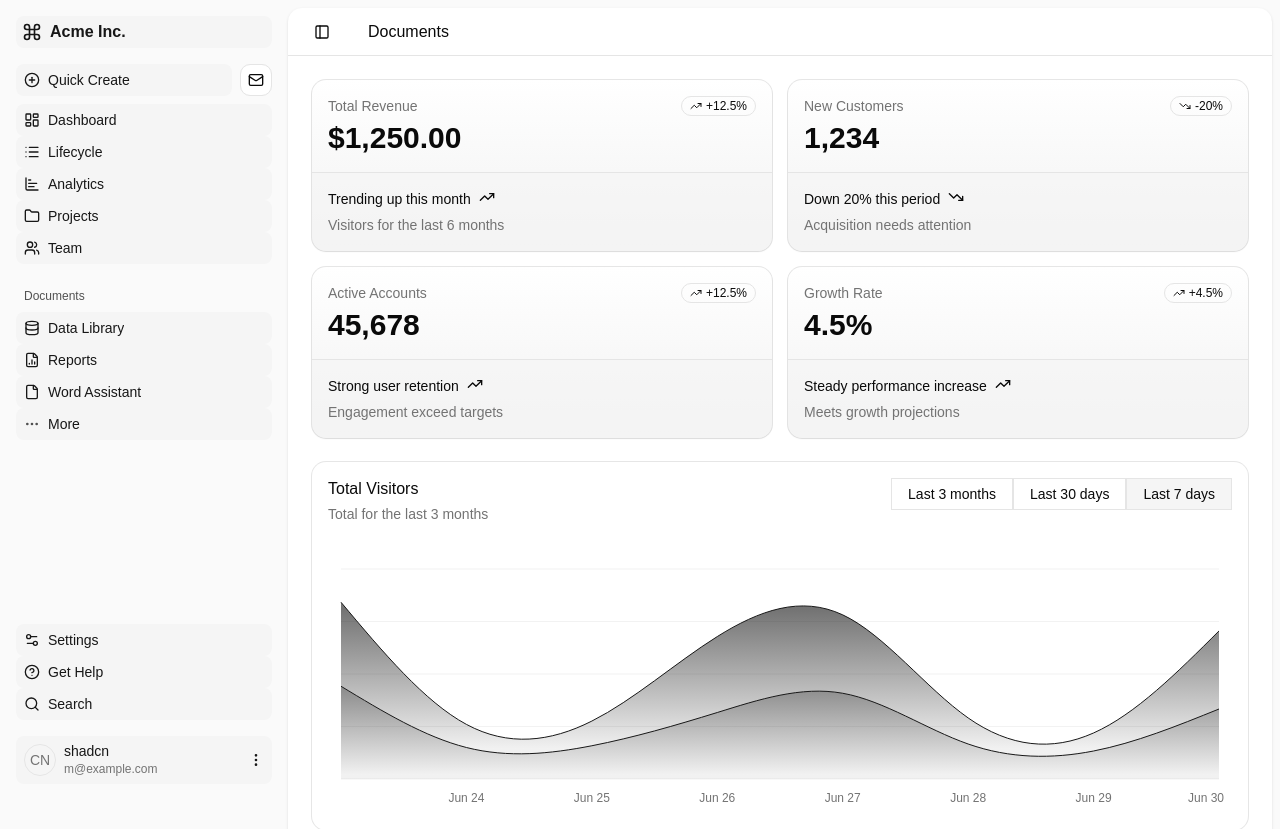
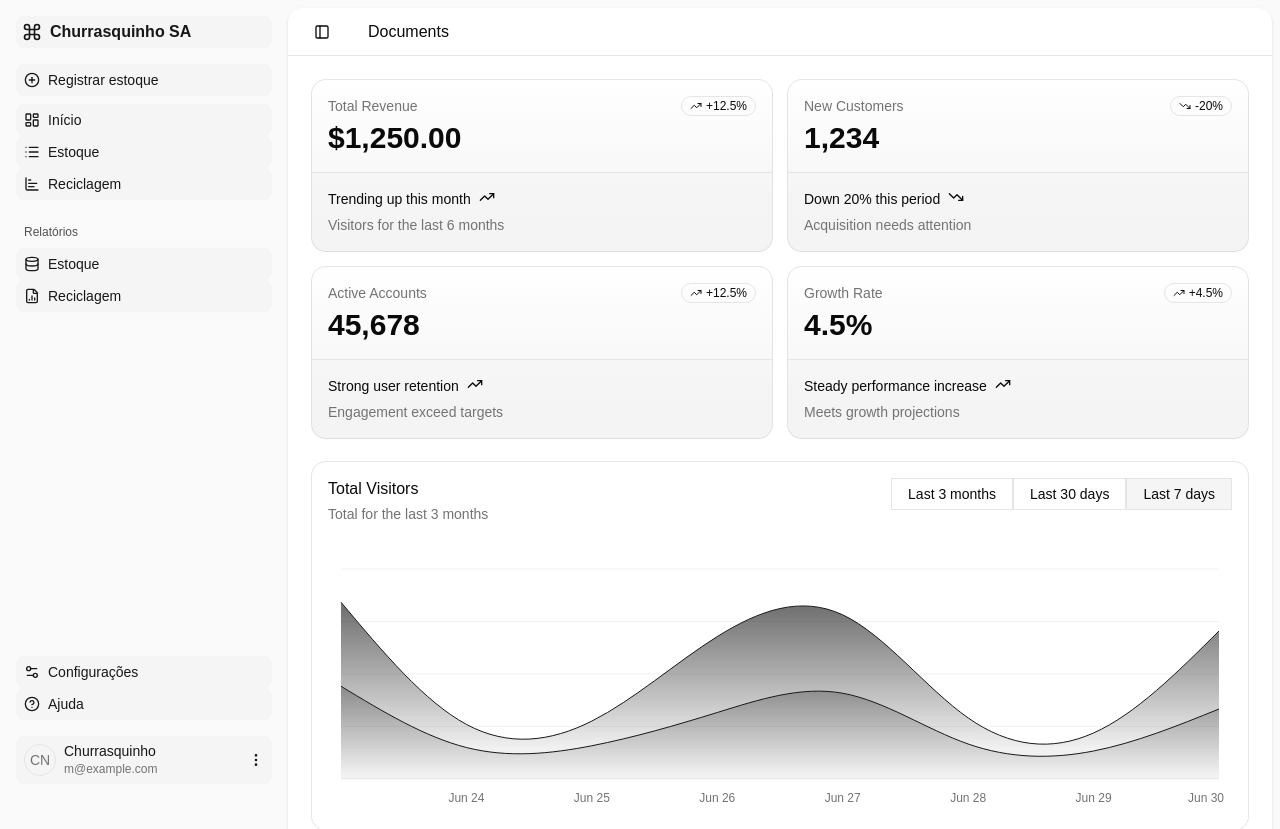
Before and after one commit to Hissachi/churrasquinho-front-end, a React (Vite) app: page / in a window 1280 px wide. Shown: the top 829 px of the page. Built offline with nearby package versions, Linux system fonts and the light colour scheme.

Commit message:
refactor(ui): sidebar tree adapted for the actual project

```diff
--- a/package.json
+++ b/package.json
@@ -1,6 +1,6 @@
 {
   "name": "projeto-pi",
-  "version": "0.0.0",
+  "version": "0.1.0",
   "scripts": {
     "dev": "vite",
     "build": "vite build",
--- a/src/components/app-sidebar.jsx
+++ b/src/components/app-sidebar.jsx
@@ -17,146 +17,52 @@ import { LayoutDashboardIcon, ListIcon, ChartBarIcon, FolderIcon, UsersIcon, Cam
 
 const data = {
   user: {
-    name: "shadcn",
+    name: "Churrasquinho",
     email: "m@example.com",
     avatar: "/avatars/shadcn.jpg",
   },
   navMain: [
     {
-      title: "Dashboard",
+      title: "Início",
       url: "#",
-      icon: (
-        <LayoutDashboardIcon />
-      ),
+      icon: <LayoutDashboardIcon />,
     },
     {
-      title: "Lifecycle",
+      title: "Estoque",
       url: "#",
-      icon: (
-        <ListIcon />
-      ),
+      icon: <ListIcon />,
     },
     {
-      title: "Analytics",
+      title: "Reciclagem",
       url: "#",
-      icon: (
-        <ChartBarIcon />
-      ),
+      icon: <ChartBarIcon />,
+    },
+  ],
+
+  reports: [
+    {
+      name: "Estoque",
+      url: "#",
+      icon: <DatabaseIcon />,
     },
     {
-      title: "Projects",
+      name: "Reciclagem",
       url: "#",
-      icon: (
-        <FolderIcon />
-      ),
+      icon: <FileChartColumnIcon />,
+    },
+  ],
+
+  navSecondary: [
+    {
+      title: "Configurações",
+      url: "#",
+      icon: <Settings2Icon />,
     },
     {
-      title: "Team",
+      title: "Ajuda",
       url: "#",
-      icon: (
-        <UsersIcon />
-      ),
-    },
-  ],
-  navClouds: [
-    {
-      title: "Capture",
-      icon: (
-        <CameraIcon />
-      ),
-      isActive: true,
-      url: "#",
-      items: [
-        {
-          title: "Active Proposals",
-          url: "#",
-        },
-        {
-          title: "Archived",
-          url: "#",
-        },
-      ],
-    },
-    {
-      title: "Proposal",
-      icon: (
-        <FileTextIcon />
-      ),
-      url: "#",
-      items: [
-        {
-          title: "Active Proposals",
-          url: "#",
-        },
-        {
-          title: "Archived",
-          url: "#",
-        },
-      ],
-    },
-    {
-      title: "Prompts",
-      icon: (
-        <FileTextIcon />
-      ),
-      url: "#",
-      items: [
-        {
-          title: "Active Proposals",
-          url: "#",
-        },
-        {
-          title: "Archived",
-          url: "#",
-        },
-      ],
-    },
-  ],
-  navSecondary: [
-    {
-      title: "Settings",
-      url: "#",
-      icon: (
-        <Settings2Icon />
-      ),
-    },
-    {
-      title: "Get Help",
-      url: "#",
-      icon: (
-        <CircleHelpIcon />
-      ),
-    },
-    {
-      title: "Search",
-      url: "#",
-      icon: (
-        <SearchIcon />
-      ),
-    },
-  ],
-  documents: [
-    {
-      name: "Data Library",
-      url: "#",
-      icon: (
-        <DatabaseIcon />
-      ),
-    },
-    {
-      name: "Reports",
-      url: "#",
-      icon: (
-        <FileChartColumnIcon />
-      ),
-    },
-    {
-      name: "Word Assistant",
-      url: "#",
-      icon: (
-        <FileIcon />
-      ),
-    },
+      icon: <CircleHelpIcon />,
+    }
   ],
 }
 
@@ -171,7 +77,7 @@ export function AppSidebar({
             <SidebarMenuButton asChild className="data-[slot=sidebar-menu-button]:p-1.5!">
               <a href="#">
                 <CommandIcon className="size-5!" />
-                <span className="text-base font-semibold">Acme Inc.</span>
+                <span className="text-base font-semibold">Churrasquinho SA</span>
               </a>
             </SidebarMenuButton>
           </SidebarMenuItem>
@@ -179,7 +85,7 @@ export function AppSidebar({
       </SidebarHeader>
       <SidebarContent>
         <NavMain items={data.navMain} />
-        <NavDocuments items={data.documents} />
+        <NavDocuments items={data.reports} />
         <NavSecondary items={data.navSecondary} className="mt-auto" />
       </SidebarContent>
       <SidebarFooter>
--- a/src/components/nav-documents.jsx
+++ b/src/components/nav-documents.jsx
@@ -25,7 +25,7 @@ export function NavDocuments({
 
   return (
     <SidebarGroup className="group-data-[collapsible=icon]:hidden">
-      <SidebarGroupLabel>Documents</SidebarGroupLabel>
+      <SidebarGroupLabel>Relatórios</SidebarGroupLabel>
       <SidebarMenu>
         {items.map((item) => (
           <SidebarMenuItem key={item.name}>
@@ -36,12 +36,6 @@ export function NavDocuments({
               </a>
             </SidebarMenuButton>
             <DropdownMenu>
-              <DropdownMenuTrigger asChild>
-                <SidebarMenuAction showOnHover className="rounded-sm data-[state=open]:bg-accent">
-                  <MoreHorizontalIcon />
-                  <span className="sr-only">More</span>
-                </SidebarMenuAction>
-              </DropdownMenuTrigger>
               <DropdownMenuContent
                 className="w-24 rounded-lg"
                 side={isMobile ? "bottom" : "right"}
@@ -63,12 +57,6 @@ export function NavDocuments({
             </DropdownMenu>
           </SidebarMenuItem>
         ))}
-        <SidebarMenuItem>
-          <SidebarMenuButton className="text-sidebar-foreground/70">
-            <MoreHorizontalIcon className="text-sidebar-foreground/70" />
-            <span>More</span>
-          </SidebarMenuButton>
-        </SidebarMenuItem>
       </SidebarMenu>
     </SidebarGroup>
   );
--- a/src/components/nav-main.jsx
+++ b/src/components/nav-main.jsx
@@ -17,18 +17,11 @@ export function NavMain({
         <SidebarMenu>
           <SidebarMenuItem className="flex items-center gap-2">
             <SidebarMenuButton
-              tooltip="Quick Create"
+              tooltip="Cadastrar estoque"
               className="min-w-8 bg-primary text-primary-foreground duration-200 ease-linear hover:bg-primary/90 hover:text-primary-foreground active:bg-primary/90 active:text-primary-foreground">
               <CirclePlusIcon />
-              <span>Quick Create</span>
+              <span>Registrar estoque</span>
             </SidebarMenuButton>
-            <Button
-              size="icon"
-              className="size-8 group-data-[collapsible=icon]:opacity-0"
-              variant="outline">
-              <MailIcon />
-              <span className="sr-only">Inbox</span>
-            </Button>
           </SidebarMenuItem>
         </SidebarMenu>
         <SidebarMenu>
```
